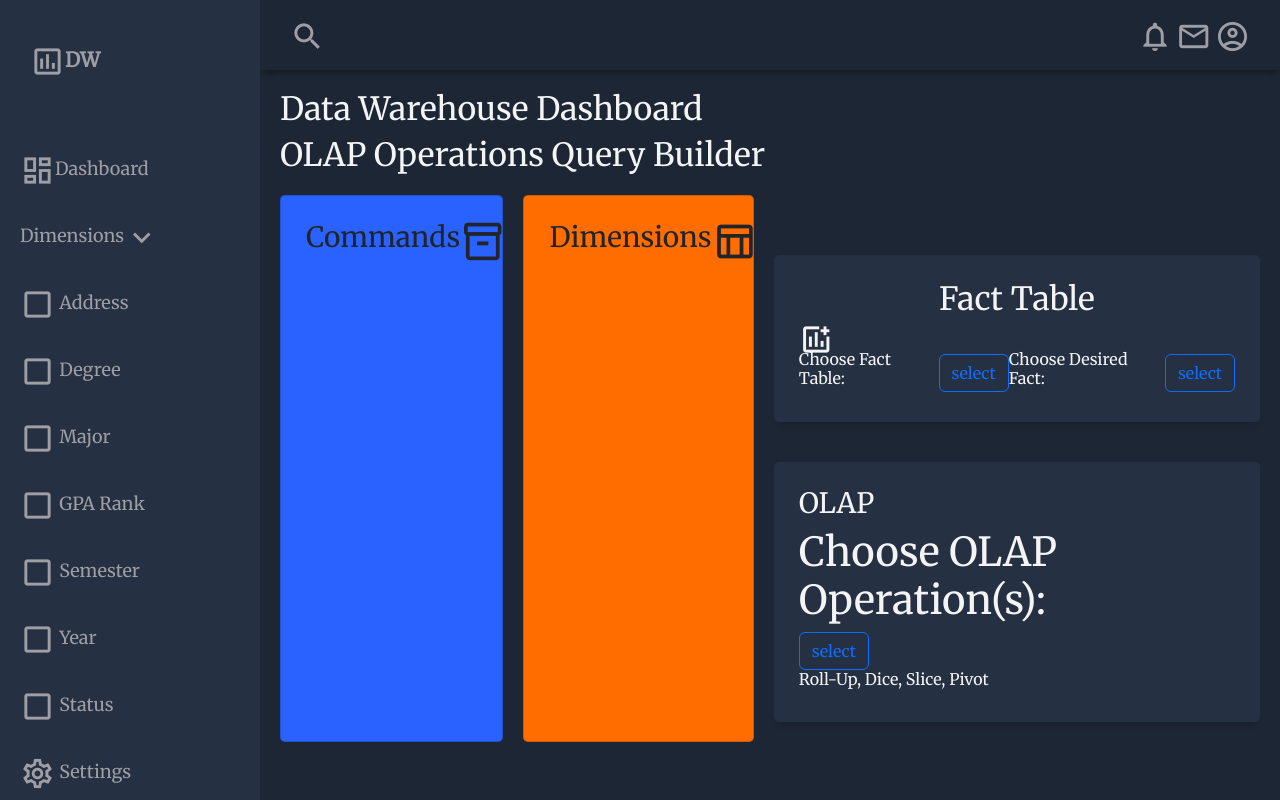
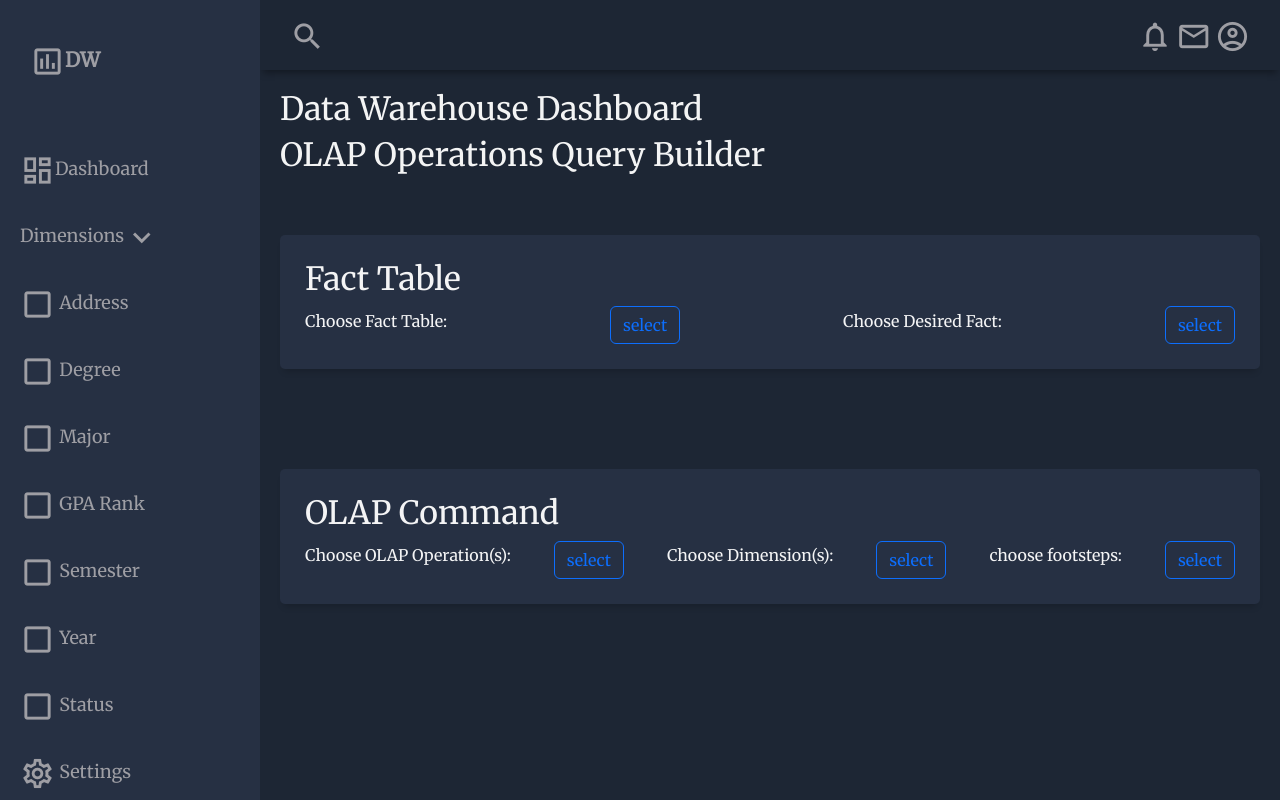
Before and after one commit to JoshuaFarara/DataWarehouse_ProjectReport, a Flask app: page / in a window 1280 px wide. Run offline with Flask 3, Linux system fonts and the light colour scheme; some libraries are stand-ins or nearby versions.

Commit message:
Changes to be committed: 	modified:   interface/templates/home.html 	modified:   interface/templates/styles.css

```diff
--- a/interface/templates/home.html
+++ b/interface/templates/home.html
@@ -98,7 +98,7 @@
           <!-- <p>Lets start building a beautiful datawarehouse dashboard to display the Number of Graduates based on the fact tables dimensions.</p> -->
         </div>
 
-        <div class="main-cards">
+        <!-- <div class="main-cards">
 
           <div class="card">
             <div class="card-inner">
@@ -112,7 +112,7 @@
               <h3>Dimensions</h3>
               <span class="material-icons-outlined">table_chart</span>
             </div>
-          </div>
+          </div> -->
 
           <!-- <div class="card">
             <div class="card-inner">
@@ -125,14 +125,14 @@
 
             <div class="selection-card">
               <h2 class="selection-title">Fact Table</h2>
-              <span class="material-icons-outlined">add_chart</span>
+              <!-- <span class="material-icons-outlined">add_chart</span> -->
               <div class="card-inner">
                 <h6>Choose Fact Table:</h6> <button type="button" class="btn btn-outline-primary">select</button>
                 <h6>Choose Desired Fact:</h6> <button type="button" class="btn btn-outline-primary">select</button>
               </div>
 
             </div>
-
+<!--
             <div class="selection-card">
               <div class="card-inner">
                 <h3>OLAP</h3>
@@ -141,6 +141,22 @@
               <h1>Choose OLAP Operation(s):</h1> <button type="button" class="btn btn-outline-primary">select</button>
               <h6>Roll-Up, Dice, Slice, Pivot</h6>
             </div>
+          </div> -->
+
+          <div class="olap-cards">
+
+            <div class="olap-card">
+              <h2 class="olap-title">OLAP Command </h2>
+              <!-- <span class="material-icons-outlined">add_chart</span> -->
+              <div class="card-inner">
+                <h6>Choose OLAP Operation(s):</h6> <button type="button" class="btn btn-outline-primary">select</button>
+                <h6>Choose Dimension(s):</h6> <button type="button" class="btn btn-outline-primary">select</button>
+                <h6>choose footsteps:</h6> <button type="button" class="btn btn-outline-primary">select</button>
+              </div>
+
+            </div>
+
+
           </div>
 
         </div>
--- a/interface/templates/styles.css
+++ b/interface/templates/styles.css
@@ -181,5 +181,22 @@ for each dimension in the list, the checkboxes should be unchecked, when clicked
 .selection-title {
     display: flex;
     align-items: center;
-    justify-content: center;
+    justify-content: left;
   }
+
+  .olap-cards{
+    display: grid;
+    grid-template-columns: 1fr;
+    gap: 20px;
+    margin-top: 60px;
+  }
+
+  .olap-card {
+    background-color: #263043;
+    margin-bottom: 20px;
+    padding: 25px;
+    box-sizing: border-box;
+    -webkit-column-break-inside: avoid;
+    border-radius: 5px;
+    box-shadow: 0 6px 7px -4px rgba(0, 0, 0, 0.2);
+}
```
